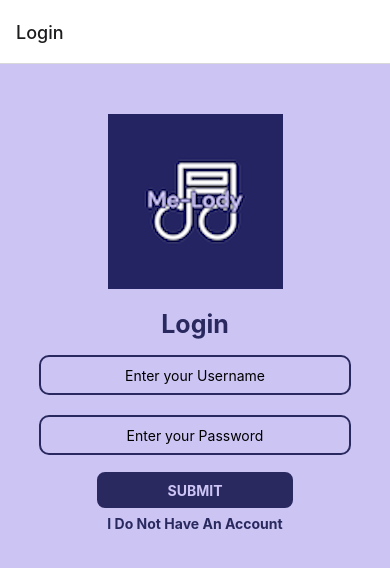
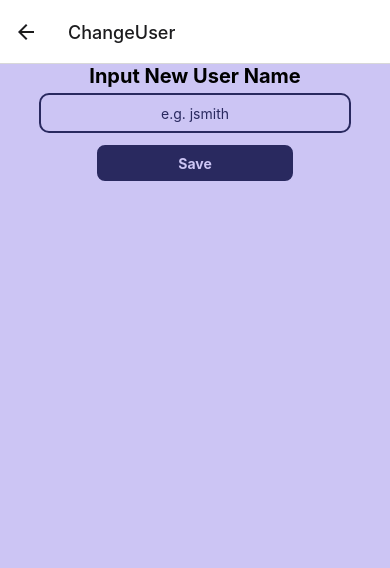
Before and after one commit to ethang17/Me-Lody, a React Native app: screen /ChangeUser in a window 390 px wide. Shown: the top 568 px of the page. Built offline with nearby package versions, Linux system fonts and the light colour scheme; what expo-linking would draw is missing.

Commit message:
Change UserName

```diff
--- a/components/makeAccount.js
+++ b/components/makeAccount.js
@@ -68,6 +68,9 @@ export function checkLogin(user, pass){
 export function getCurrentUser(){
     return currentUser
 }
+export function setCurrentUser(input){
+    currentUser = input
+}
 export function getCurrentEmail(){
     return keys[currentUserKey][3]
 }
--- a/navigation/index.tsx
+++ b/navigation/index.tsx
@@ -25,6 +25,7 @@ import UserPrivacyScreen from '../screens/UserPrivacyScreen';
 import RegisterScreen from '../screens/RegisterScreen';
 import UserScreen from '../screens/UserScreen';
 import SystemsScreen from '../screens/SystemsScreen';
+import ChangeUser from '../screens/ChangeUser';
 
 
 
@@ -65,6 +66,9 @@ function RootNavigator() {
       </Stack.Group>
       <Stack.Group screenOptions={{ presentation: 'modal' }}>
         <Stack.Screen name="Login" component={LoginScreen} />
+      </Stack.Group>
+      <Stack.Group screenOptions={{ presentation: 'modal' }}>
+        <Stack.Screen name="ChangeUser" component={ChangeUser} />
       </Stack.Group>
 
 
--- /dev/null
+++ b/screens/ChangeUser.tsx
@@ -0,0 +1,71 @@
+import { View, Text, TouchableOpacity, StyleSheet, TextInput } from "react-native";
+import { RootStackScreenProps } from "../types";
+import { setCurrentUser } from "../components/makeAccount";
+
+
+export default function ChangeUser({ navigation }: RootStackScreenProps<'ChangeUser'>) {
+    let newString:string
+    return (
+      <View style={styles.container}>
+        <Text style={styles.title}>Input New User Name</Text>
+        <TextInput style={styles.textInputStyle}
+                placeholder='e.g. jsmith'
+                onChangeText={(val) => newString = val}
+                placeholderTextColor="rgb(41, 41, 95 )"
+            />
+        <TouchableOpacity style = {styles.button} onPress={() => {
+            setCurrentUser(newString)
+            navigation.replace('Profile')
+        }}><Text style = {styles.buttonText}>Save</Text></TouchableOpacity>
+      </View>
+    );
+  }
+
+
+
+  const styles = StyleSheet.create({
+    container: {
+        flex: 1,
+        alignItems: 'center',
+        backgroundColor: 'rgb(204, 197, 244 )'
+      },
+    title: {
+      fontSize: 20,
+      fontWeight: 'bold',
+    },
+    link: {
+      marginTop: 15,
+      paddingVertical: 15,
+    },
+    linkText: {
+      fontSize: 14,
+      color: '#2e78b7',
+    },  button: {
+        height: 40,
+        width: 200,
+        backgroundColor: "rgb(41, 41, 95 )",
+        borderColor: "rgb(204, 197, 244 )",
+        borderWidth: 2,
+        borderRadius: 10,
+        justifyContent: "center",
+        alignItems: "center",
+        margin: 5,
+        alignSelf: "center"
+      },
+      buttonText: {
+        color: "rgb(204, 197, 244 )",
+        fontWeight: "bold",
+        margin: 5,
+      },
+      textInputStyle: {
+        height: 40,
+        width: "80%",
+        alignSelf:"center",
+        borderColor: 'rgb(41, 41, 95 )',
+        borderWidth: 2,
+        borderRadius: 10,
+        marginVertical: 5,
+        textAlign: 'center',
+        color:"rgb(41, 41, 95 )",
+      },
+  });
--- a/screens/ProfileScreen.tsx
+++ b/screens/ProfileScreen.tsx
@@ -1,17 +1,18 @@
 import { StatusBar } from 'expo-status-bar';
-import { Platform, StyleSheet, Button, Image, TouchableOpacity } from 'react-native';
+import { Platform, StyleSheet, Button, Image, TouchableOpacity, Pressable } from 'react-native';
 import { checkLogin } from '../components/makeAccount';
 import { getCurrentUser, getCurrentEmail, getCurrentFirsrt } from '../components/makeAccount';
 import { Text, View } from '../components/Themed';
 import * as ImagePicker from 'expo-image-picker';
 import { useState } from 'react';
 import { Camera, CameraType } from 'expo-camera';
+import { RootStackScreenProps } from '../types';
 
 let myPost: JSX.Element = <View><Text>Not Made</Text></View>
 export function setPost(post:JSX.Element){
   myPost = post
 }
-export default function ProfileScreen() {
+export default function ProfileScreen({ navigation }: RootStackScreenProps<'Profile'>) {
   const [image, setImage] = useState('https://wallpapers.com/images/high/blank-default-pfp-wue0zko1dfxs9z2c.webp');
   const [type, setType] = useState(CameraType.back);
   const [permission, requestPermission] = Camera.useCameraPermissions();
@@ -41,6 +42,9 @@ export default function ProfileScreen() {
       <Button title="Pick an image to upload as your profile picture" onPress={pickImage} />
     <View style={styles.separator} lightColor="#eee" darkColor="rgba(255,255,255,0.1)" />
     <Text style={styles.infoText}>This is your profile</Text><Text style={styles.infoText}>User: {getCurrentUser()}</Text>
+    <Pressable onPress={() => {
+      navigation.replace('ChangeUser')
+    }}><Text style = {styles.change}>Change User</Text></Pressable>
 
 
       <StatusBar style={Platform.OS === 'ios' ? 'light' : 'auto'} />
@@ -71,4 +75,8 @@ const styles = StyleSheet.create({
     fontSize: 16,
     color: 'rgb(41, 41, 95)'
   },
+  change:{
+    color: "rgb(41, 41, 95 )",
+    fontWeight: 'bold'
+  },
 });
--- a/types.tsx
+++ b/types.tsx
@@ -24,6 +24,7 @@ export type RootStackParamList = {
   Post: undefined;
   User: undefined;
   System: undefined;
+  ChangeUser: undefined;
 };
 
 export type RootStackScreenProps<Screen extends keyof RootStackParamList> = NativeStackScreenProps<
```
